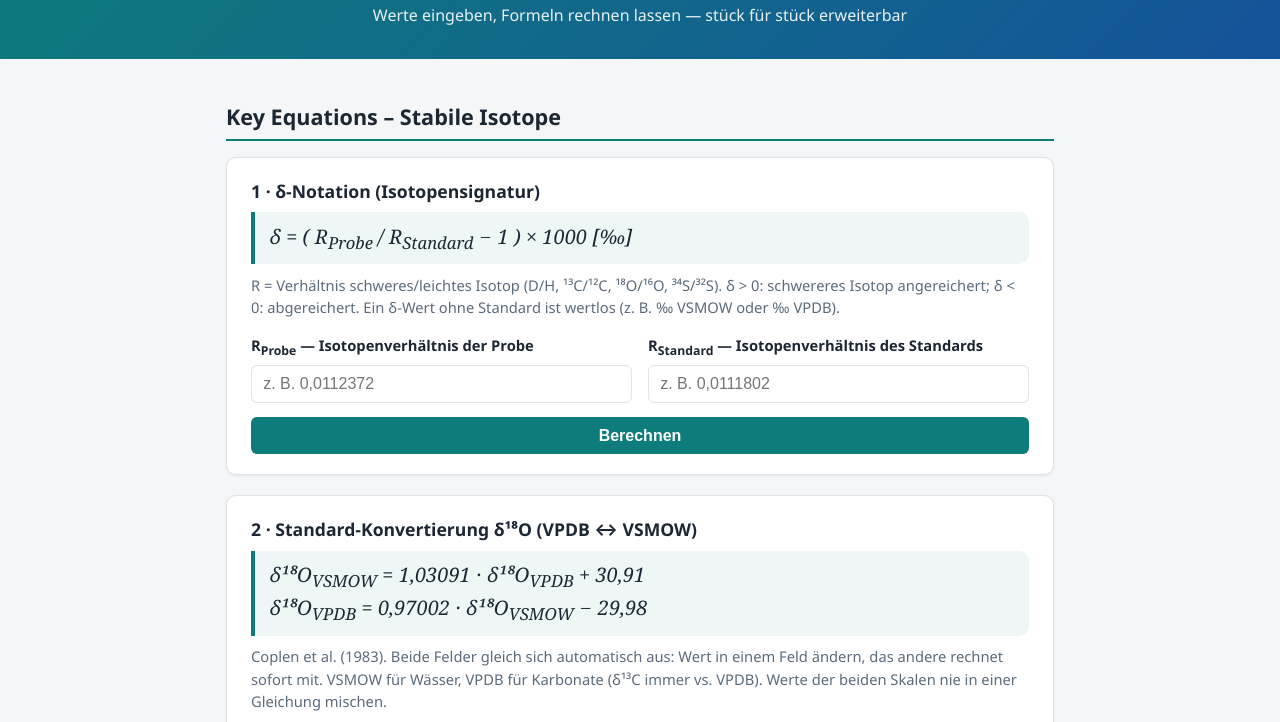
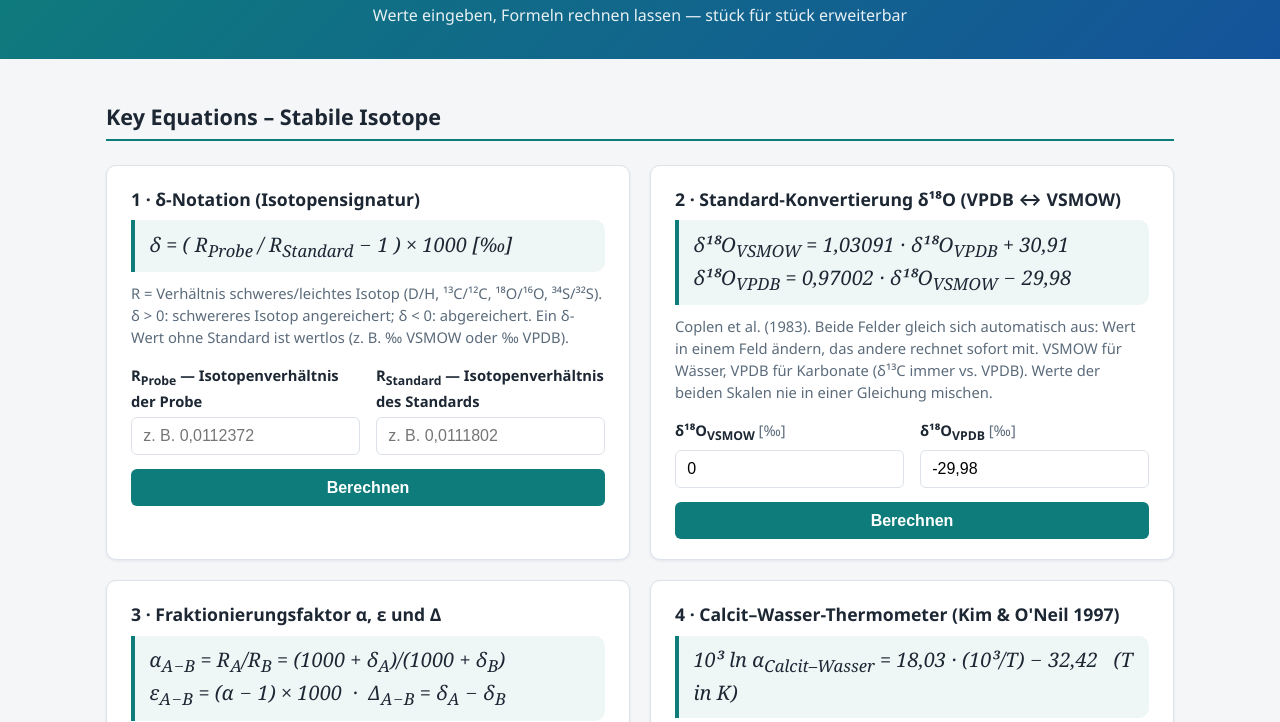
Before and after one commit to julianstuebe/sediment-geochemie-rechner, a plain HTML site: page index.html in a window 1280 px wide. Shown: the part 78-800 px from the top of the page. Drawn offline with Linux system fonts and the light colour scheme.

Commit message:
Layout: Formelkarten im Zweier-Raster anordnen (ab 900px einspaltig), Container verbreitert
Co-authored-by: julianstuebe <julianstuebe@users.noreply.github.com>

```diff
--- a/styles.css
+++ b/styles.css
@@ -40,20 +40,24 @@ body {
 }
 
 main {
-  max-width: 860px;
+  max-width: 1100px;
   margin: 0 auto;
   padding: 1.5rem 1rem 3rem;
 }
 
 section.formula-section {
+  display: grid;
+  grid-template-columns: repeat(2, minmax(0, 1fr));
+  gap: 1.25rem;
   margin-bottom: 2.5rem;
 }
 
 section.formula-section > h2 {
+  grid-column: 1 / -1;
   font-size: 1.35rem;
   border-bottom: 2px solid var(--accent);
   padding-bottom: 0.35rem;
-  margin-bottom: 1rem;
+  margin-bottom: 0.25rem;
 }
 
 .card {
@@ -61,8 +65,13 @@ section.formula-section > h2 {
   border: 1px solid var(--border);
   border-radius: var(--radius);
   padding: 1.25rem 1.5rem;
-  margin-bottom: 1.25rem;
   box-shadow: 0 1px 3px rgba(16, 42, 67, 0.08);
+}
+
+@media (max-width: 900px) {
+  section.formula-section {
+    grid-template-columns: 1fr;
+  }
 }
 
 .card h3 {
```
